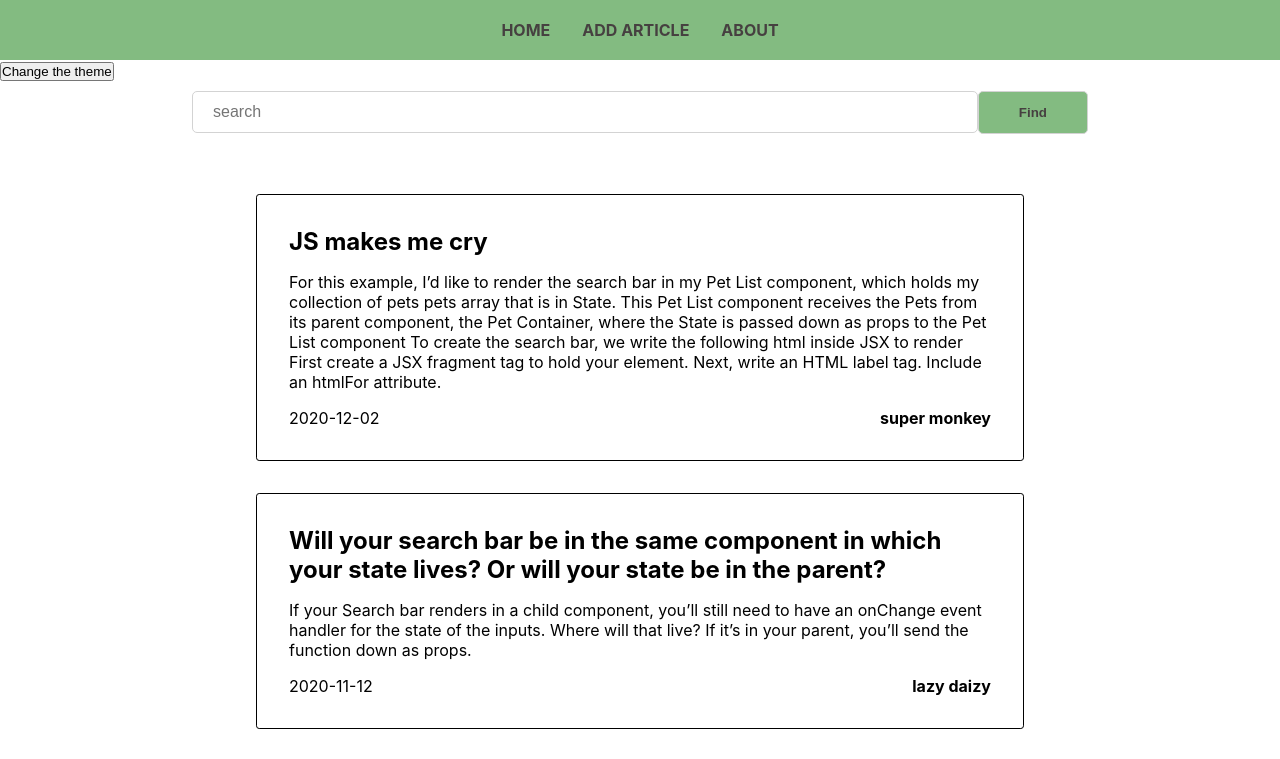
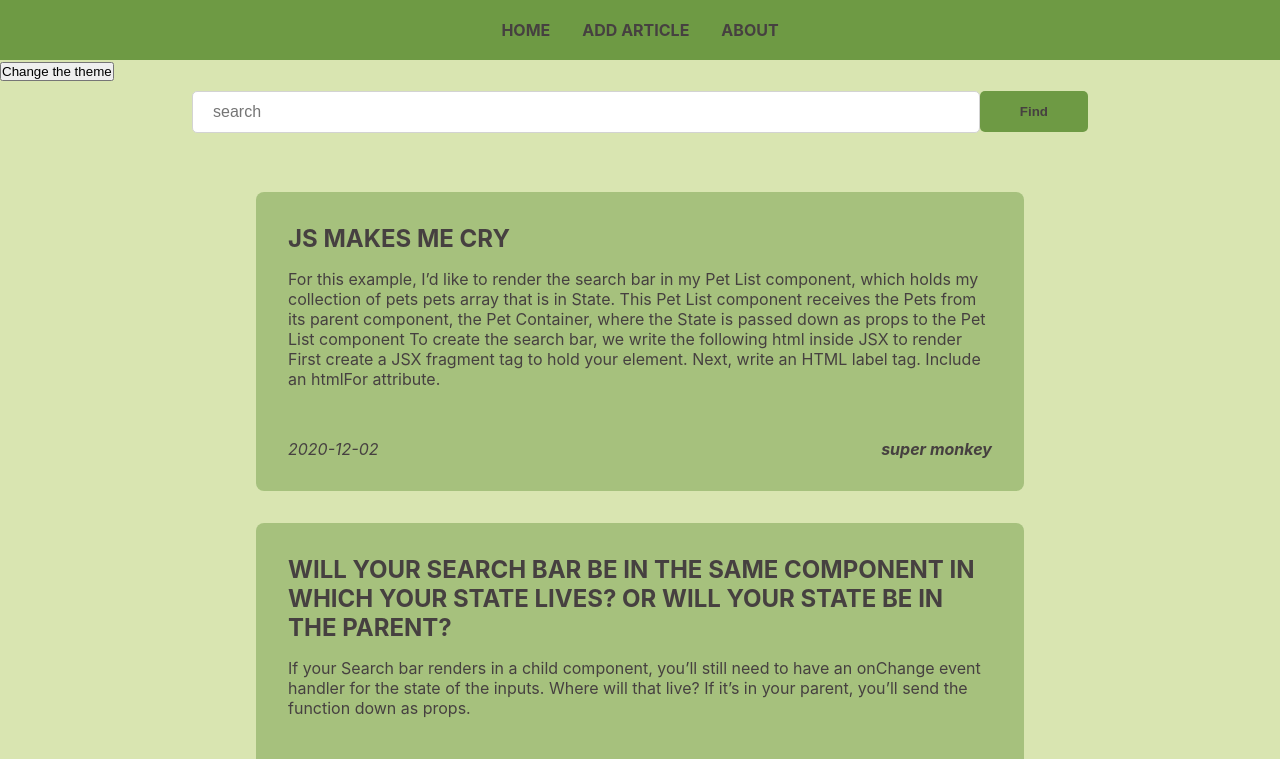
Before and after one commit to SvitlanaRybakova/react-app-group-blogg, a React (Create React App) app: page / in a window 1280 px wide. Shown: the top 759 px of the page. Built offline with nearby package versions, Linux system fonts and the light colour scheme.

Commit message:
implement toggleTheme to ArticleItem page

```diff
--- a/src/components/ArticleItem.js
+++ b/src/components/ArticleItem.js
@@ -1,14 +1,20 @@
 import styles from "../styles/ArticleItem.module.css";
 import { ArticleContext } from "../contexts/ArticleContext";
 import { useContext } from "react";
+import {ThemeContext} from "../contexts/ThemeContext";
 
 function ArticleItem(){
-  const { articles } = useContext(ArticleContext)
+  const { articles } = useContext(ArticleContext);
+  const { isGreenTheme, green, dark } = useContext(ThemeContext);
+  const theme = isGreenTheme ? green : dark;
+
   return(
     <div className={styles.articleItem}>
       {articles.map(article =>{
         return(
-          <section className={styles.content} key={article.id}>
+          <section className={styles.content}
+          key={article.id}
+          style= {{background: theme.bg, color: theme.fontColor}}>
           <h1 className={styles.header}>{article.title}</h1>
           <p className={styles.article}>{article.content}</p>
           <div className={styles.detailContainer}>
--- a/src/contexts/ThemeContext.js
+++ b/src/contexts/ThemeContext.js
@@ -5,10 +5,10 @@ export const ThemeContext = createContext();
 function ThemeContextProvider(props){
 
   const [isGreenTheme, setIsGreenThem] = useState(true);
-  const [green , setGreen ] = useState({
-    fontColor: '#464040', bg: '#00801342', navbar: 'rgb(131, 187, 129)'
+  const [green] = useState({
+    fontColor: '#464040', bg: ' #6e9a447a', navbar: '#6e9a44'
   })
-  const [dark, setDark] = useState({
+  const [dark] = useState({
     fontColor: 'white', bg: '#000000', navbar: '#263238'
   })
 
--- a/src/index.css
+++ b/src/index.css
@@ -5,6 +5,7 @@ body {
     sans-serif;
   -webkit-font-smoothing: antialiased;
   -moz-osx-font-smoothing: grayscale;
+  background-color: #bad0728c;
 }
 
 code {
--- a/src/styles/ArticleItem.module.css
+++ b/src/styles/ArticleItem.module.css
@@ -10,14 +10,15 @@
 }
 
 .content{
-  border: 1px solid black;
+
   padding: 2rem;
-  border-radius: 0.2rem;
+  border-radius: 0.5rem;
   margin-bottom: 2rem;
 }
 
 .header{
   margin-bottom: 1rem;
+  text-transform: uppercase;
 }
 
 .article{
@@ -26,14 +27,16 @@
 }
 
 .detailContainer{
+  margin-top: 50px;
   display: flex;
   justify-content: space-between;
 }
 
 .timestamp{
-
+font-style: italic;
 }
 
 .author{
   font-weight: bold;
+  font-style: italic;
 }
--- a/src/styles/Search.module.css
+++ b/src/styles/Search.module.css
@@ -15,7 +15,7 @@
   border: 1px solid lightgray;
 }
 .button{
-  border: 1px solid lightgray;
+  border: none;
   /* background-color: rgb(71 103 70); */
   /* color: #ffff; */
   border-radius: 5px;
```
